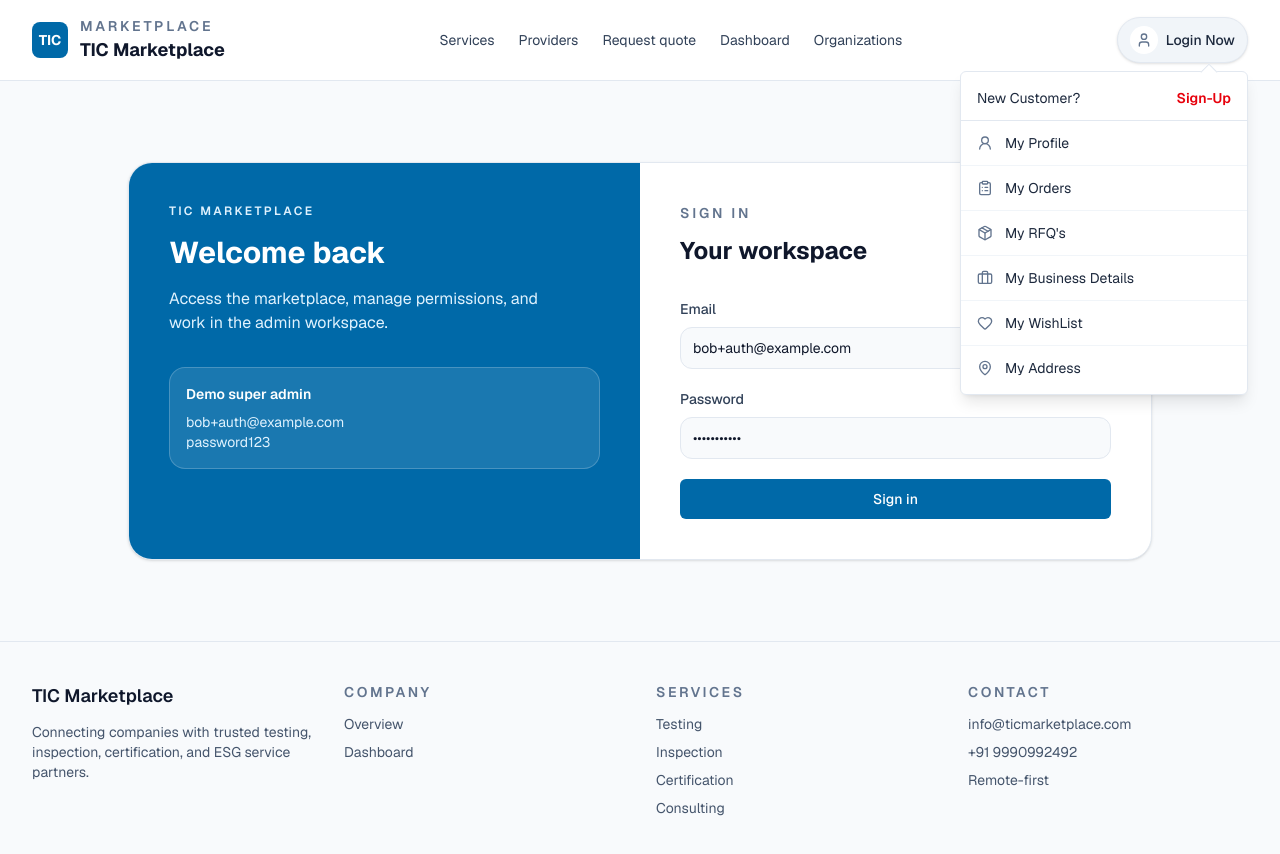
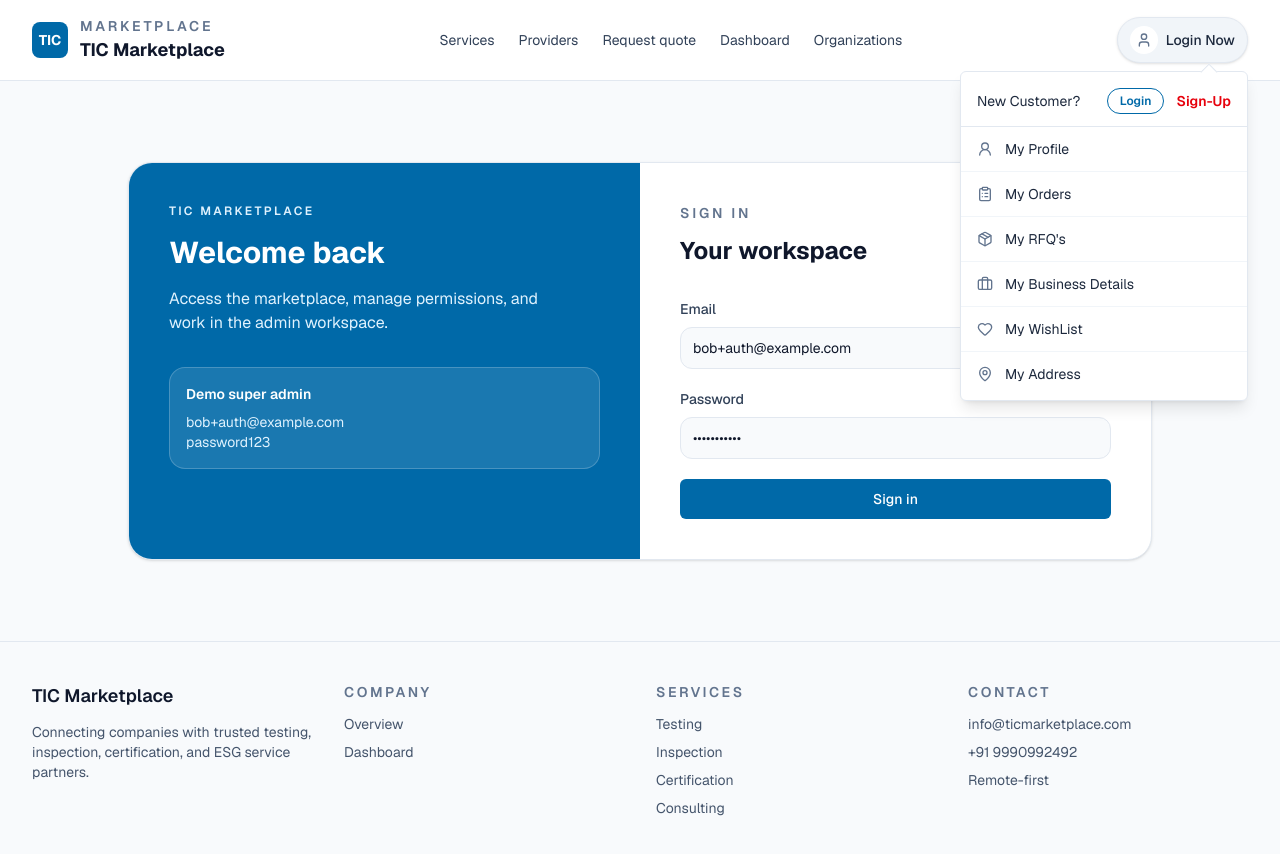
Before and after one commit to nitinn0/tic-marketplace, a Next.js app in the folder frontend/: page / in a window 1280 px wide. Both pictures are taken after a click on the button "Login Now". Shown: the top 854 px of the page. Built offline with nearby package versions, Linux system fonts and the light colour scheme; no server answers.

Commit message:
final changes

```diff
--- a/frontend/src/components/layout/account-menu.tsx
+++ b/frontend/src/components/layout/account-menu.tsx
@@ -58,13 +58,22 @@ export function AccountMenu() {
   const signedIn = Boolean(user);
 
   return (
-    <div ref={rootRef} className="relative">
+    <div className="flex items-center gap-2">
+      {/* {signedIn ? null : (
+        <Link
+          href={routes.login}
+          className="inline-flex items-center rounded-full bg-sky-700 px-4 py-2 text-sm font-semibold text-white hover:bg-sky-800"
+        >
+          Login
+        </Link>
+      )} */}
+      <div ref={rootRef} className="relative">
       <button
         type="button"
         aria-expanded={open}
         aria-haspopup="menu"
         onClick={() => setOpen((current) => !current)}
-        className="inline-flex items-center gap-2 rounded-full border border-slate-200 bg-slate-100 px-3 py-2 text-sm font-medium text-slate-800 shadow-sm hover:bg-slate-200"
+        className="inline-flex items-center gap-2 whitespace-nowrap rounded-full border border-slate-200 bg-slate-100 px-3 py-2 text-sm font-medium text-slate-800 shadow-sm hover:bg-slate-200"
       >
         <span className="flex h-7 w-7 items-center justify-center rounded-full bg-white text-slate-500">
           <User className="h-4 w-4" />
@@ -95,9 +104,18 @@ export function AccountMenu() {
             ) : (
               <>
                 <span>New Customer?</span>
-                <Link href={routes.register} className="font-semibold text-red-600 hover:text-red-700" onClick={() => setOpen(false)}>
-                  Sign-Up
-                </Link>
+                <span className="flex items-center gap-3">
+                  <Link
+                    href={routes.login}
+                    className="rounded-full border border-sky-700 px-3 py-1 text-xs font-semibold text-sky-700 hover:bg-sky-50"
+                    onClick={() => setOpen(false)}
+                  >
+                    Login
+                  </Link>
+                  <Link href={routes.register} className="font-semibold text-red-600 hover:text-red-700" onClick={() => setOpen(false)}>
+                    Sign-Up
+                  </Link>
+                </span>
               </>
             )}
           </div>
@@ -115,6 +133,7 @@ export function AccountMenu() {
           ))}
         </div>
       ) : null}
+      </div>
     </div>
   );
 }
```
